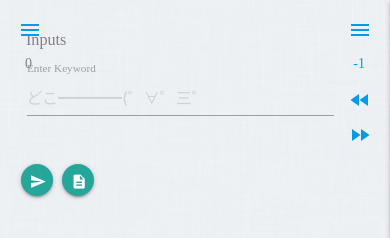
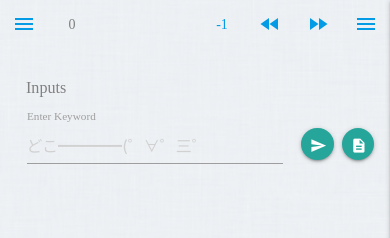
Before and after one commit to yanagiragi/Gentleman-Downloader, a website: page www/index.html in a window 390 px wide. Shown: the top 238 px of the page. Drawn offline with nearby package versions, Linux system fonts and the light colour scheme; some packages are replaced by stand-ins of ours; a script that the page names is missing; files whose address does not match are found by name.

Commit message:
refactor: improve rwd

```diff
--- a/www/index.html
+++ b/www/index.html
@@ -219,6 +219,26 @@
         margin: 9px 0;
       }
 
+      @media only screen and (max-width: 992px) {
+        .collection-input-row {
+          display: grid;
+          grid-template-columns: minmax(0, 1fr) auto auto;
+          align-items: start;
+          gap: 8px;
+        }
+
+        .collection-keyword-field {
+          float: none !important;
+          width: auto !important;
+          min-width: 0;
+          margin-left: 0 !important;
+        }
+
+        .collection-submit-button {
+          margin: 20px 0 0 !important;
+        }
+      }
+
       @media only screen and (max-width: 600px) {
         .customPadding,
         .customPadding2 {
@@ -226,8 +246,96 @@
           padding-left: 16px;
         }
 
+        #collectionInput {
+          padding-top: 58px;
+        }
+
+        .side-nav-control {
+          top: 0 !important;
+          display: flex;
+          box-sizing: border-box;
+          width: 48px;
+          min-height: 48px;
+          align-items: center;
+          justify-content: center;
+          padding: 12px !important;
+        }
+
+        .side-nav-control > a {
+          display: flex;
+          align-items: center;
+          justify-content: center;
+        }
+
+        .clipboard-nav-trigger {
+          left: 0 !important;
+        }
+
+        .clipboard-count {
+          left: 48px !important;
+        }
+
+        .task-count {
+          right: 144px !important;
+        }
+
+        .task-previous {
+          right: 96px !important;
+        }
+
+        .task-next {
+          right: 48px !important;
+        }
+
+        .task-nav-trigger {
+          right: 0 !important;
+        }
+
+        .sidenav {
+          width: min(300px, calc(100vw - 32px));
+        }
+
+        .sidenav li > .sidenav-action {
+          display: flex;
+          width: calc(100% - 24px);
+          margin: 6px 12px;
+          padding: 0 12px !important;
+          align-items: center;
+        }
+
+        .sidenav li > .sidenav-action > i.material-icons {
+          margin-right: 8px;
+        }
+
         .results-grid {
           grid-template-columns: repeat(auto-fill, minmax(min(100%, 160px), 1fr));
+        }
+
+        .download-progress-modal .modal-content {
+          padding: 18px;
+        }
+
+        .download-item-header {
+          flex-direction: column;
+          gap: 4px;
+        }
+
+        .download-item-status {
+          align-self: flex-start;
+        }
+
+        .download-progress-modal .modal-footer {
+          display: flex;
+          height: auto;
+          flex-wrap: wrap;
+          justify-content: flex-end;
+        }
+      }
+
+      @media only screen and (max-width: 300px) {
+        .clipboard-count,
+        .task-count {
+          display: none;
         }
       }
 
@@ -249,14 +357,14 @@
         </div></li>
 
         <li>
-          <a href="#!" class="grey lighten-1 btn-small waves-effect waves-light" v-on:click="clearCopyList">
+          <a href="#!" class="grey lighten-1 btn-small waves-effect waves-light sidenav-action" v-on:click="clearCopyList">
             <i class="material-icons">clear</i>Clear List
           </a>
         </li>
 
         <li>
           <a href="#!"
-            class="grey lighten-1 btn-small btn waves-effect waves-light copyBtn"
+            class="grey lighten-1 btn-small btn waves-effect waves-light copyBtn sidenav-action"
             v-bind:data-clipboard-text="copyListStr"
             onclick="M.toast({html: `Copy ${collectionVue.copyList.length} Entries`, displayLength: 1000})"
             >
@@ -266,7 +374,7 @@
 
         <li>
           <a href="#!"
-            class="grey lighten-1 btn-small btn waves-effect waves-light"
+            class="grey lighten-1 btn-small btn waves-effect waves-light sidenav-action"
             v-on:click.prevent="downloadCopyList">
             <i class="material-icons">{{ isDownloading ? 'assessment' : 'cloud_download' }}</i>
             {{ isDownloading ? 'View Progress' : 'Download List' }}
@@ -275,7 +383,7 @@
 
         <li>
           <a href="#!"
-            class="grey lighten-1 btn-small btn waves-effect waves-light"
+            class="grey lighten-1 btn-small btn waves-effect waves-light sidenav-action"
             v-bind:class="{ disabled: isDownloading }"
             v-on:click.prevent="retryFailedDownloads">
             <i class="material-icons">replay</i>Retry Failed
@@ -309,14 +417,14 @@
             </div></li>
 
             <li>
-              <a href="#!" class="grey lighten-1 btn-small waves-effect waves-light" v-on:click="clearTaskList">
+              <a href="#!" class="grey lighten-1 btn-small waves-effect waves-light sidenav-action" v-on:click="clearTaskList">
                 <i class="material-icons">clear</i>Clear List
               </a>
             </li>
 
             <li>
                 <a href="#!"
-                  class="grey lighten-1 btn-small btn waves-effect waves-light copyTaskBtn"
+                  class="grey lighten-1 btn-small btn waves-effect waves-light copyTaskBtn sidenav-action"
                   v-bind:data-clipboard-text="copyTaskStr"
                   onclick="M.toast({html: `Copy ${collectionVue.taskList.filter(x => !x.hasDownload).length} Entries`, displayLength: 1000})"
                   >
@@ -346,28 +454,28 @@
       </ul>
 
 
-      <div class="side-nav-control" style="padding: 18px; top: 0; left: 0;">
-        <a href="#" data-target="sidenav-1" class="sidenav-trigger"><i class="material-icons">menu</i></a>
+      <div class="side-nav-control clipboard-nav-trigger" style="padding: 18px; top: 0; left: 0;">
+        <a href="#" data-target="sidenav-1" class="sidenav-trigger" aria-label="Open clipboard"><i class="material-icons">menu</i></a>
       </div>
 
-      <div class="side-nav-control" style="padding: 18px; top: 35px; left: 7px;">
+      <div class="side-nav-control clipboard-count" style="padding: 18px; top: 35px; left: 7px;">
           {{ copyList.length }}
       </div>
 
-      <div class="side-nav-control" style="padding: 18px; top: 35px; right: 7px;">
+      <div class="side-nav-control task-count" style="padding: 18px; top: 35px; right: 7px;">
           <a href="#!" v-on:click="collectionVue.IncrementTaskIndex(-collectionVue.taskIndex-1)">{{ taskIndex }}</a>
       </div>
 
-      <div class="side-nav-control" style="padding: 18px; top: 0; right: 0;">
-        <a href="#" data-target="sidenav-2" class="sidenav-trigger"><i class="material-icons">menu</i></a>
+      <div class="side-nav-control task-nav-trigger" style="padding: 18px; top: 0; right: 0;">
+        <a href="#" data-target="sidenav-2" class="sidenav-trigger" aria-label="Open task list"><i class="material-icons">menu</i></a>
       </div>
 
-      <div class="side-nav-control" style="padding: 18px; top: 70px; right: 0;">
-        <a href="#" v-on:click="IncrementTaskIndex(-1)"><i class="material-icons">fast_rewind</i></a>
+      <div class="side-nav-control task-previous" style="padding: 18px; top: 70px; right: 0;">
+        <a href="#" v-on:click="IncrementTaskIndex(-1)" aria-label="Previous task"><i class="material-icons">fast_rewind</i></a>
       </div>
 
-      <div class="side-nav-control" style="padding: 18px; top: 105px; right: 0;">
-        <a href="#" v-on:click="IncrementTaskIndex(1)"><i class="material-icons">fast_forward</i></a>
+      <div class="side-nav-control task-next" style="padding: 18px; top: 105px; right: 0;">
+        <a href="#" v-on:click="IncrementTaskIndex(1)" aria-label="Next task"><i class="material-icons">fast_forward</i></a>
       </div>
 
 
@@ -376,8 +484,8 @@
           <div class="customPadding row opacTransiion" id="collectionInput">
               <h6 style="padding: 10px; padding-bottom: 5px;">Inputs</h6>
               <form class="col s12">
-                <div class="row">
-                  <div class="input-field col s11">
+                <div class="row collection-input-row">
+                  <div class="input-field col s11 collection-keyword-field">
                     <textarea id="textarea1" class="materialize-textarea" data-original-height=0 placeholder="どこ━━━━(゜∀゜三゜∀゜)━━━━!!??" ></textarea>
                     <label for="textarea1">Enter Keyword</label>
                   </div>
@@ -391,11 +499,11 @@
                     </div>
                   </div>-->
 
-                  <a class="btn-floating btn-small waves-effect waves-light" style="margin-top: 20px; margin-left: 5px;" id="submitCollection">
+                  <a class="btn-floating btn-small waves-effect waves-light collection-submit-button" style="margin-top: 20px; margin-left: 5px;" id="submitCollection" aria-label="Search">
                     <i class="material-icons" style="margin-top: 2px; margin-left: 1px;">send</i>
                   </a>
 
-                  <a class="btn-floating btn-small waves-effect waves-light" style="margin-top: 20px; margin-left: 5px;" id="submitTask">
+                  <a class="btn-floating btn-small waves-effect waves-light collection-submit-button" style="margin-top: 20px; margin-left: 5px;" id="submitTask" aria-label="Add task">
                     <i class="material-icons" style="margin-top: 2px; margin-left: 1px;">description</i>
                   </a>
                 </div>
```
